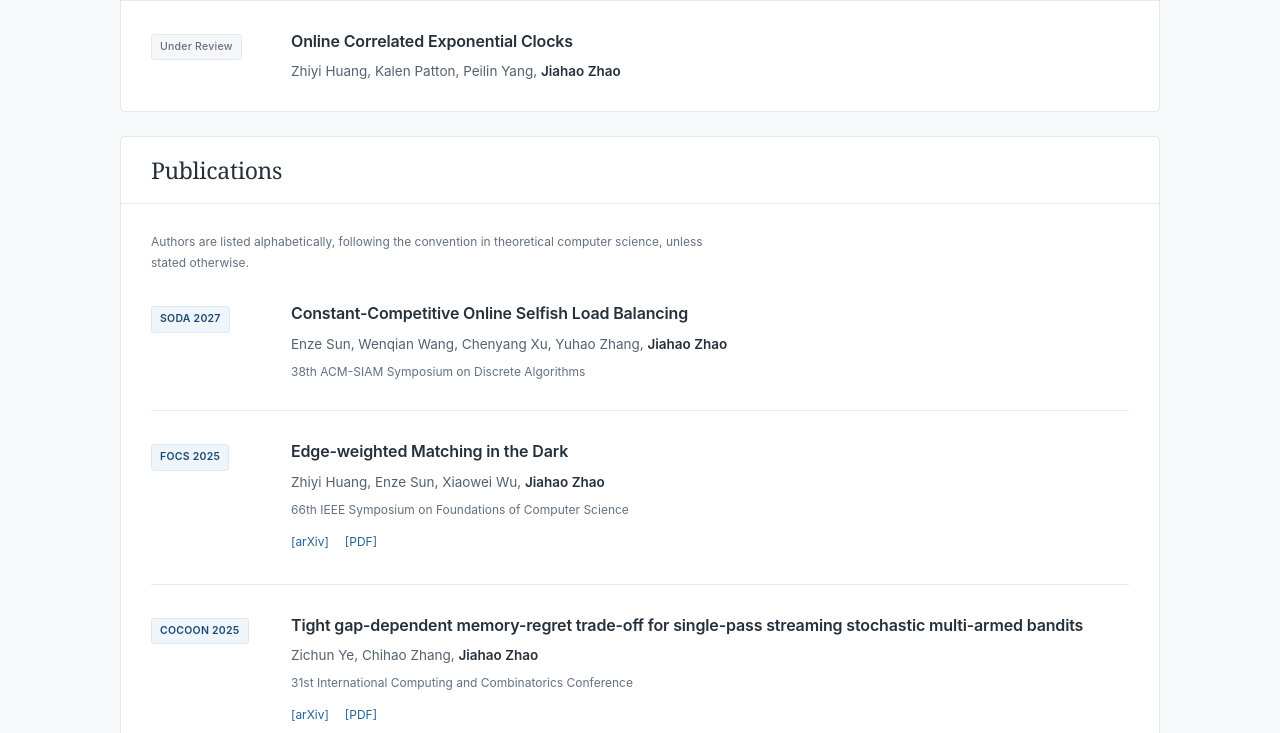
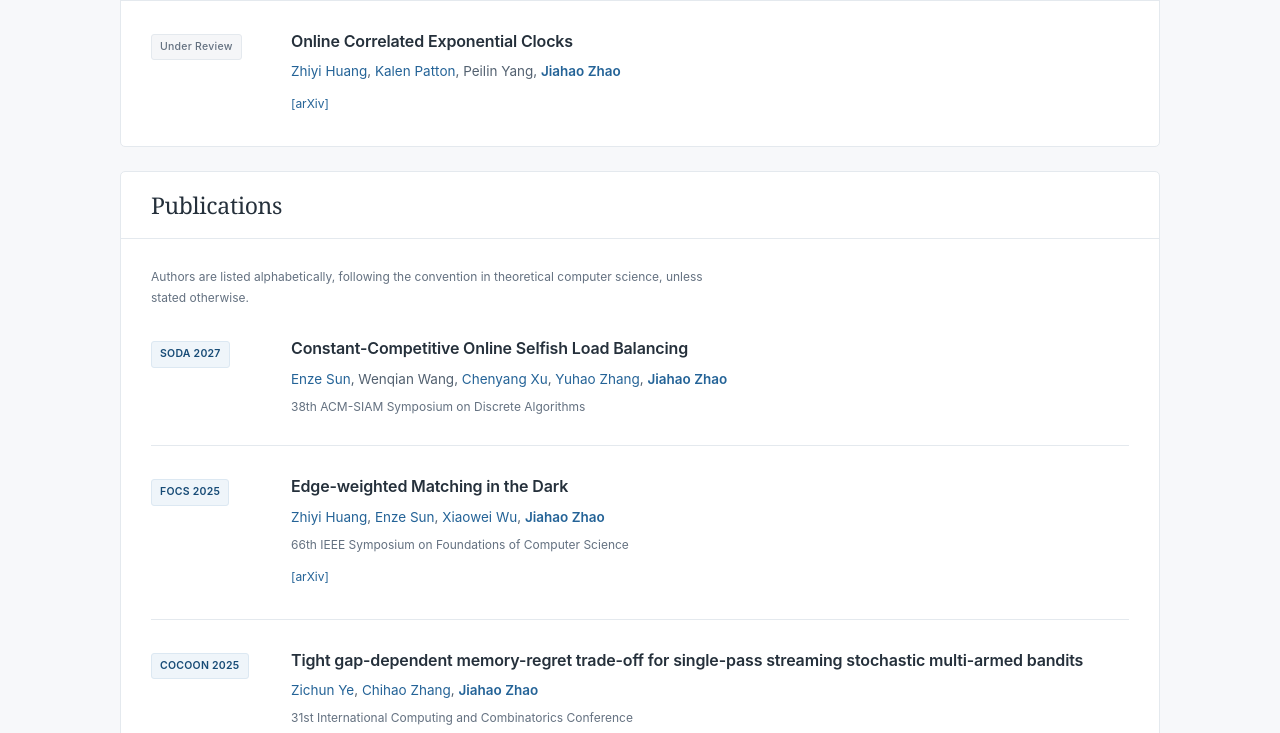
Before and after one commit to Jiahao566/jiahao-zhao, a plain HTML site: page index.html in a window 1280 px wide. Shown: the part 598-1331 px from the top of the page. Drawn offline with Linux system fonts and the light colour scheme.

Commit message:
Update academic profiles and publication links

```diff
--- a/index.html
+++ b/index.html
@@ -57,8 +57,9 @@
         <a class="contact-link" href="mailto:zjiahao@connect.hku.hk"><svg viewBox="0 0 24 24" fill="none" stroke="currentColor" stroke-width="1.6" aria-hidden="true"><rect x="3" y="5" width="18" height="14" rx="2"/><path d="m4 7 8 6 8-6"/></svg>zjiahao@connect.hku.hk</a>
         <a class="contact-link" href="mailto:jiahaozhao566@gmail.com"><svg viewBox="0 0 24 24" fill="none" stroke="currentColor" stroke-width="1.6" aria-hidden="true"><rect x="3" y="5" width="18" height="14" rx="2"/><path d="m4 7 8 6 8-6"/></svg>jiahaozhao566@gmail.com</a>
         <a class="contact-link" href="assets/Jiahao_Zhao_CV.pdf" target="_blank" rel="noopener"><svg viewBox="0 0 24 24" fill="none" stroke="currentColor" stroke-width="1.6" aria-hidden="true"><path d="M7 3h7l4 4v14H6V3h1Z"/><path d="M14 3v5h4M9 12h6M9 16h6"/></svg>Curriculum Vitae <span class="file-label">PDF</span><span class="sr-only"> (opens in a new tab)</span></a>
+        <a class="contact-link" href="https://scholar.google.com/citations?user=4XB2wxwAAAAJ&amp;hl=en" target="_blank" rel="noopener"><svg viewBox="0 0 24 24" fill="none" stroke="currentColor" stroke-width="1.6" aria-hidden="true"><path d="m2 9 10-5 10 5-10 5L2 9Z"/><path d="M6 11v6c3 3 9 3 12 0v-6M22 9v7"/></svg>Google Scholar<span class="sr-only"> (opens in a new tab)</span></a>
+        <a class="contact-link" href="https://orcid.org/0009-0001-2181-0251" target="_blank" rel="noopener"><svg viewBox="0 0 24 24" fill="none" stroke="currentColor" stroke-width="1.6" aria-hidden="true"><circle cx="12" cy="12" r="9"/><circle cx="8" cy="7.5" r=".8" fill="currentColor" stroke="none"/><path d="M8 10v7m4-7v7h2a3.5 3.5 0 0 0 0-7h-2Z"/></svg>ORCID<span class="sr-only"> (opens in a new tab)</span></a>
         <!-- 有真实个人主页后再取消注释并替换链接；不要把示例地址直接上线。
-        <a class="contact-link" href="YOUR_GOOGLE_SCHOLAR_URL">Google Scholar</a>
         <a class="contact-link" href="YOUR_GITHUB_PROFILE_URL">GitHub</a>
         <a class="contact-link" href="YOUR_LINKEDIN_PROFILE_URL">LinkedIn</a>
         -->
@@ -73,9 +74,9 @@
           <article class="paper working-paper">
             <div class="paper-marker"><span class="venue venue-working">Under Review</span></div>
             <div class="paper-content">
-              <h3>Online Correlated Exponential Clocks</h3>
-              <p class="authors">Zhiyi Huang, Kalen Patton, Peilin Yang, <strong>Jiahao Zhao</strong></p>
-              <!-- 有公开版本后，在这里添加 arXiv / PDF 链接。 -->
+              <h3><a href="https://arxiv.org/abs/2611.11133">Online Correlated Exponential Clocks</a></h3>
+              <p class="authors"><a href="https://i.cs.hku.hk/~zhiyi/">Zhiyi Huang</a>, <a href="https://sites.gatech.edu/kpatton33/">Kalen Patton</a>, Peilin Yang, <strong><a href="#home">Jiahao Zhao</a></strong></p>
+              <div class="paper-links"><a href="https://arxiv.org/abs/2611.11133">[arXiv]</a></div>
             </div>
           </article>
         </div>
@@ -90,7 +91,7 @@
               <div class="paper-marker"><span class="venue">SODA 2027</div>
               <div class="paper-content">
                 <h3>Constant-Competitive Online Selfish Load Balancing</h3>
-                <p class="authors">Enze Sun, Wenqian Wang, Chenyang Xu, Yuhao Zhang, <strong>Jiahao Zhao</strong></p>
+                <p class="authors"><a href="https://sun-enze.github.io/enze-sun/">Enze Sun</a>, Wenqian Wang, <a href="https://chenyang-1995.github.io/">Chenyang Xu</a>, <a href="http://www.zyhwtc.com/">Yuhao Zhang</a>, <strong><a href="#home">Jiahao Zhao</a></strong></p>
                 <p class="venue-name">38th ACM-SIAM Symposium on Discrete Algorithms</p>
                 <!-- 简历中未提供公开链接；可在有正式地址后添加。 -->
               </div>
@@ -100,9 +101,9 @@
               <div class="paper-marker"><span class="venue">FOCS 2025</span></div>
               <div class="paper-content">
                 <h3><a href="https://arxiv.org/abs/2507.19366">Edge-weighted Matching in the Dark</a></h3>
-                <p class="authors">Zhiyi Huang, Enze Sun, Xiaowei Wu, <strong>Jiahao Zhao</strong></p>
+                <p class="authors"><a href="https://i.cs.hku.hk/~zhiyi/">Zhiyi Huang</a>, <a href="https://sun-enze.github.io/enze-sun/">Enze Sun</a>, <a href="https://sites.google.com/site/wxw0711/">Xiaowei Wu</a>, <strong><a href="#home">Jiahao Zhao</a></strong></p>
                 <p class="venue-name">66th IEEE Symposium on Foundations of Computer Science</p>
-                <div class="paper-links"><a href="https://arxiv.org/abs/2507.19366">[arXiv]</a><a href="https://arxiv.org/pdf/2507.19366">[PDF]</a></div>
+                <div class="paper-links"><a href="https://arxiv.org/abs/2507.19366">[arXiv]</a></div>
               </div>
             </article>
 
@@ -110,9 +111,9 @@
               <div class="paper-marker"><span class="venue">COCOON 2025</span></div>
               <div class="paper-content">
                 <h3><a href="https://arxiv.org/abs/2503.02428">Tight gap-dependent memory-regret trade-off for single-pass streaming stochastic multi-armed bandits</a></h3>
-                <p class="authors">Zichun Ye, Chihao Zhang, <strong>Jiahao Zhao</strong></p>
+                <p class="authors"><a href="https://alchemistye.github.io/">Zichun Ye</a>, <a href="https://chihaozhang.com/">Chihao Zhang</a>, <strong><a href="#home">Jiahao Zhao</a></strong></p>
                 <p class="venue-name">31st International Computing and Combinatorics Conference</p>
-                <div class="paper-links"><a href="https://arxiv.org/abs/2503.02428">[arXiv]</a><a href="https://arxiv.org/pdf/2503.02428">[PDF]</a></div>
+                <div class="paper-links"><a href="https://arxiv.org/abs/2503.02428">[arXiv]</a></div>
               </div>
             </article>
           </div>
```
